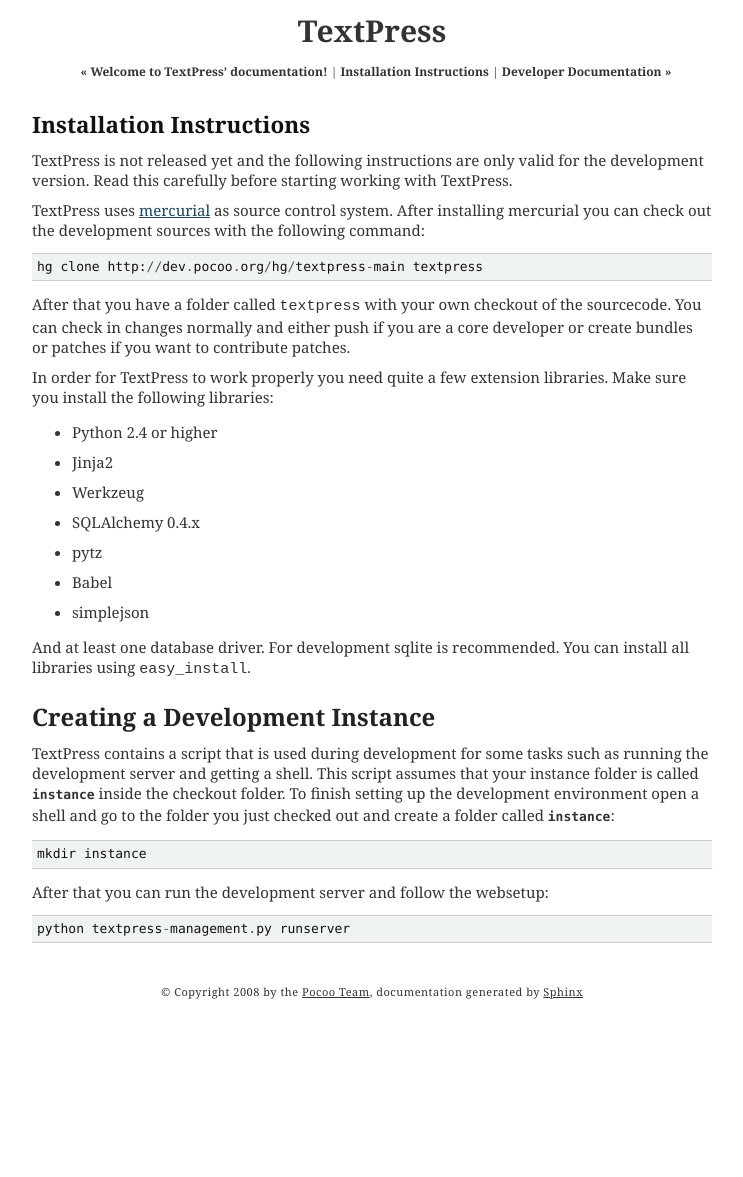
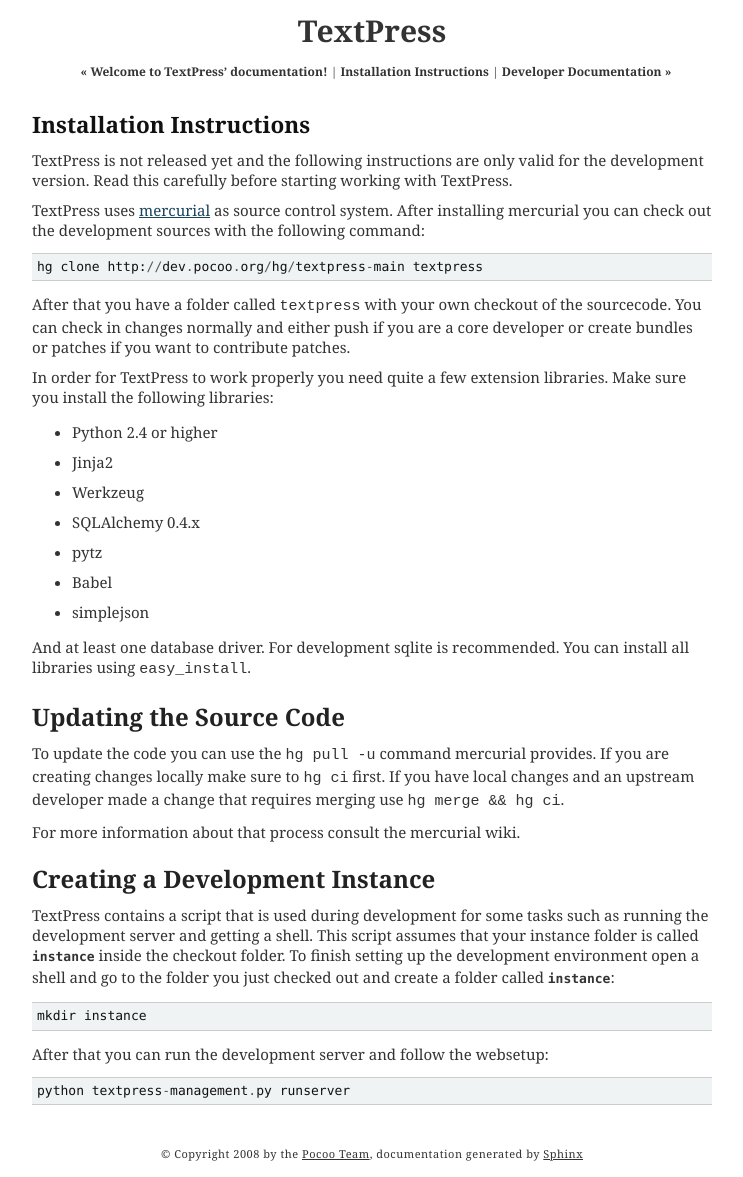
Before and after one commit to rockyburt/Rezine, a Sphinx documentation site: the page built from docs/installation.rst, in a window 1280 px wide. Shown: the whole page, without its empty margins (268-1011 px from the left). Built offline with Sphinx 7.4.7, drawn with Linux system fonts in a browser that asks for light colours; pages that are not in the unit, such as notebooks, are missing from menus; before the commit the page ends 1015 px from its top, so only the background shows below that.

Commit message:
Documentation updates and moved Akismet config to options
--HG--
rename : docs/architecture.rst => docs/dev/architecture.rst

```diff
--- a/docs/index.rst
+++ b/docs/index.rst
@@ -1,7 +1,8 @@
 Welcome to TextPress' documentation!
 ====================================
 
-Contents:
+The TextPress documentation is currently work in progress like textPress
+itself.
 
 .. toctree::
    :maxdepth: 2
--- a/docs/installation.rst
+++ b/docs/installation.rst
@@ -33,6 +33,17 @@
 .. _mercurial: http://selenic.com/mercurial/
 
 
+Updating the Source Code
+------------------------
+
+To update the code you can use the ``hg pull -u`` command mercurial provides.
+If you are creating changes locally make sure to ``hg ci`` first.  If you have
+local changes and an upstream developer made a change that requires merging
+use ``hg merge && hg ci``.
+
+For more information about that process consult the mercurial wiki.
+
+
 Creating a Development Instance
 -------------------------------
 
```
Also changed, not shown: docs/dev/architecture.rst (renamed from docs/architecture.rst), 3 other files.
